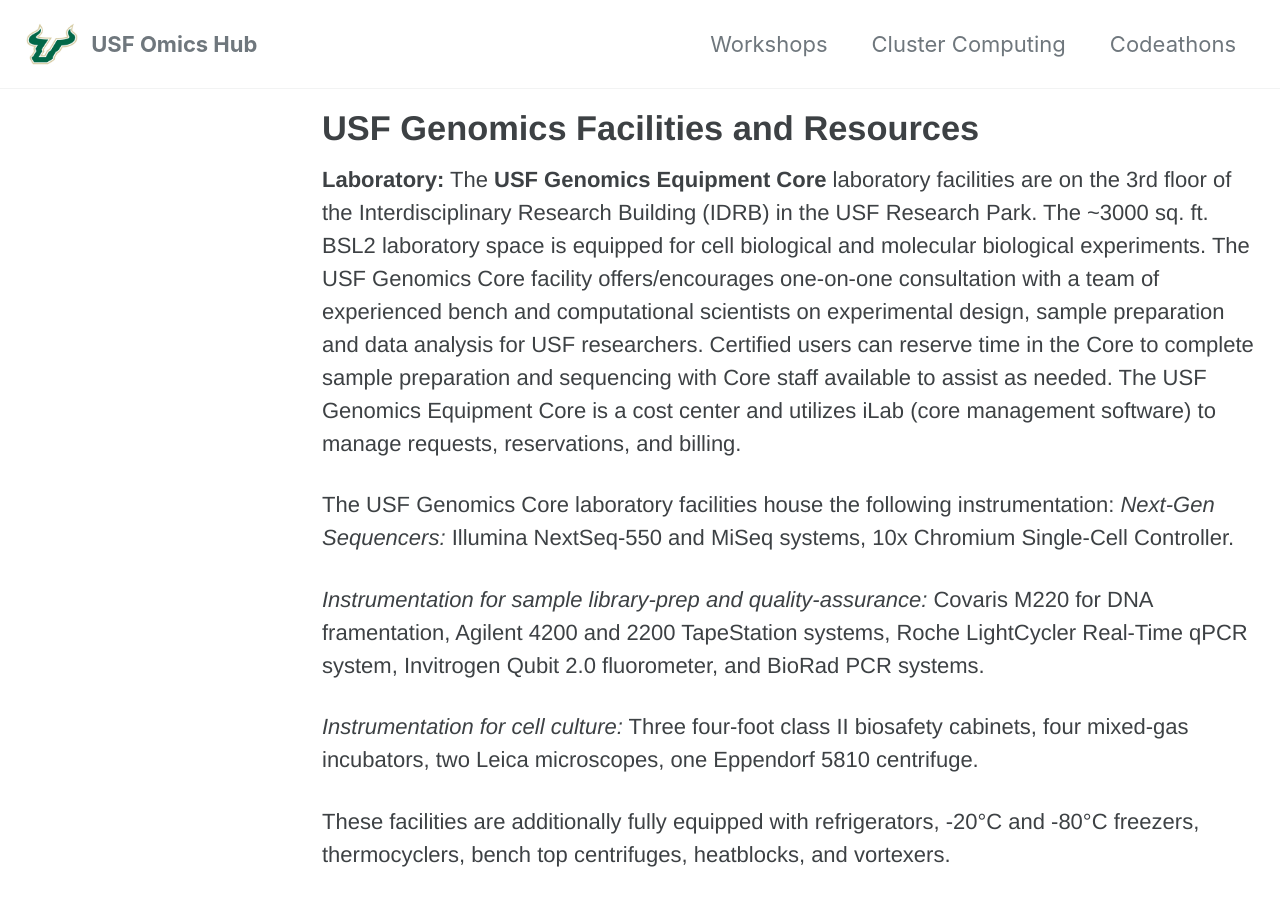
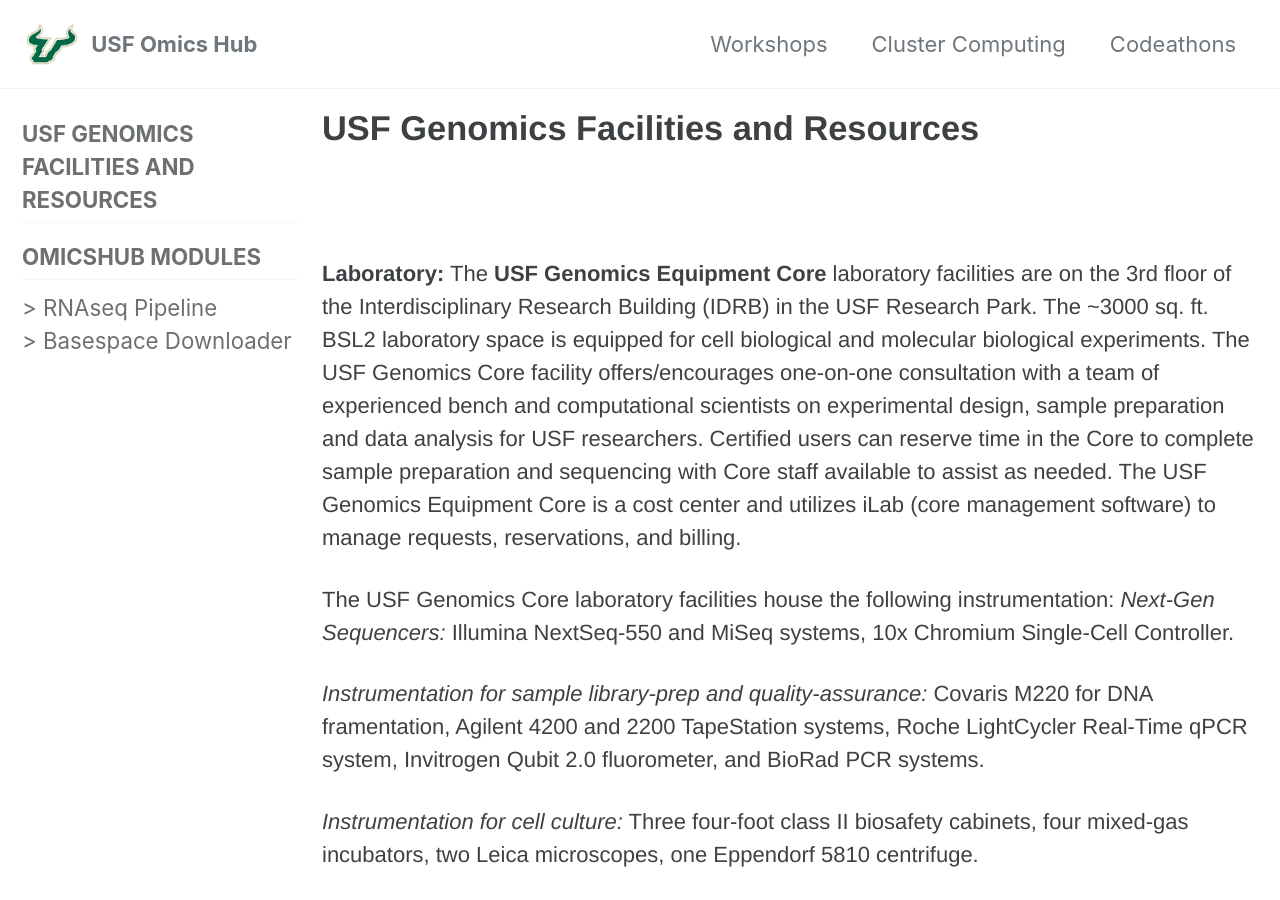
Before and after one commit to usfomicshub/usfomicshub.github.io, a Jekyll site: the page built from Cluster_Computing/FacilitiesResources/index.md, in a window 1280 px wide and 900 px high. Built offline with Jekyll 4.4.1, drawn with Linux system fonts in a browser that asks for light colours; cached includes are drawn as plain includes.

Commit message:
Update index.md

```diff
--- a/Cluster_Computing/FacilitiesResources/index.md
+++ b/Cluster_Computing/FacilitiesResources/index.md
@@ -1,9 +1,12 @@
 ---
 layout: single
 title: "USF Genomics Facilities and Resources"
+sidebar:
+  nav: "docs-3"
 classes: wide
 ---
-
+<br>
+<br>
 
 **Laboratory:**  The **USF Genomics Equipment Core** laboratory facilities are on the 3rd floor of the Interdisciplinary Research Building (IDRB) in the USF Research Park.  The ~3000 sq. ft. BSL2 laboratory space is equipped for cell biological and molecular biological experiments. The USF Genomics Core facility offers/encourages one-on-one consultation with a team of experienced bench and computational scientists on experimental design, sample preparation and data analysis for USF researchers. Certified users can reserve time in the Core to complete
 sample preparation and sequencing with Core staff available to assist as needed. The USF
```
